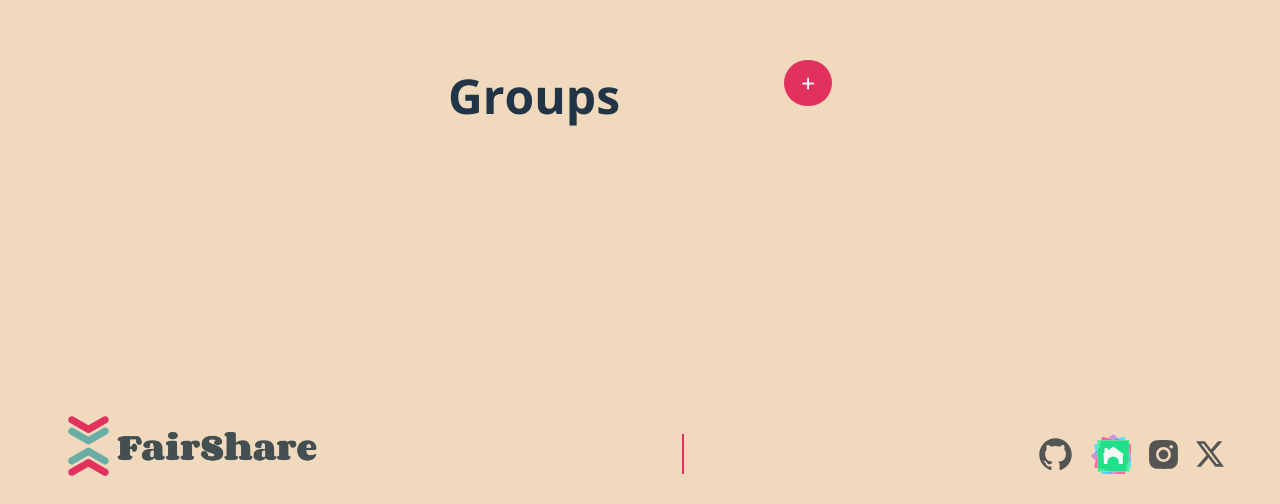
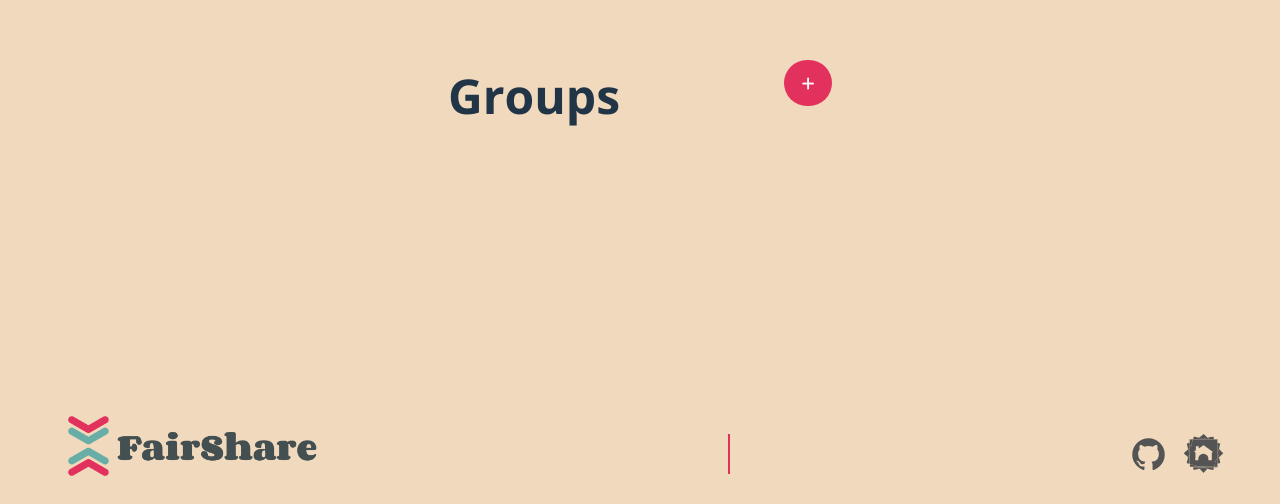
Before and after one commit to chingu-voyages/v51-tier2-team-27, a React (Vite) app in the folder vite-project/: page / in a window 1280 px wide. Shown: the part 296-800 px from the top of the page. Built offline with nearby package versions, Linux system fonts and the light colour scheme.

Commit message:
update SVGs/links

```diff
--- a/vite-project/src/components/Footer.jsx
+++ b/vite-project/src/components/Footer.jsx
@@ -14,7 +14,7 @@ export default function Footer() {
       <div className="border-l-2 border-[#E3315D] h-10 mx-4"></div>
       <div className="flex items-center mr-14 space-x-4">
         <a
-          href="https://https://github.com/chingu-voyages/v51-tier2-team-27.com"
+          href="https://github.com/chingu-voyages/v51-tier2-team-27"
           target="_blank"
           rel="noopener noreferrer"
           className=""
@@ -48,222 +48,187 @@ export default function Footer() {
         shapeRendering="geometricPrecision"
         textRendering="geometricPrecision"
         version="1.1"
-        viewBox="0 0 112 112"
+        viewBox="0 0 128 128"
       >
         <g transform="translate(.5 -.5)">
           <path
-            fill="#d091df"
+            fill="#545454"
             d="M74.5 12.5c-4.771 1.778-9.771 3.111-15 4a44.203 44.203 0 00-12-4A239.965 239.965 0 0062 .5a71.023 71.023 0 0112.5 12z"
             opacity="1"
           ></path>
         </g>
         <g transform="translate(.5 -.5)">
           <path
-            fill="#fb64a5"
+            fill="#545454"
             d="M47.5 12.5a44.203 44.203 0 0112 4v1h-31c-.004-3.736 1.33-6.736 4-9a94.845 94.845 0 0015 4z"
             opacity="1"
           ></path>
         </g>
         <g transform="translate(.5 -.5)">
           <path
-            fill="#54dcfd"
+            fill="#545454"
             d="M95.5 17.5h-16l-4-5a58.377 58.377 0 0118-3.5 22.686 22.686 0 012 8.5z"
             opacity="1"
           ></path>
         </g>
         <g transform="translate(.5 -.5)">
           <path
-            fill="#48b5f4"
+            fill="#545454"
             d="M74.5 12.5h1l4 5h-20v-1c5.229-.889 10.229-2.222 15-4z"
             opacity="1"
           ></path>
         </g>
         <g transform="translate(.5 -.5)">
           <path
-            fill="#7fcca8"
+            fill="#545454"
             d="M28.5 18.5v-1h78v39h-1v-38h-77z"
             opacity="1"
           ></path>
         </g>
         <g transform="translate(.5 -.5)">
           <path
-            fill="#20e18a"
+            fill="#545454"
             d="M27.5 18.5h78v63a25.136 25.136 0 00-4.5 4 34935.3 34935.3 0 00-4.5 20h-23a506.422 506.422 0 00-32-1.5 8.902 8.902 0 00-4-3 467.7 467.7 0 00-19-4.5v-29-25a25.15 25.15 0 004.5-4 217.179 217.179 0 014.5-20z"
             opacity="1"
           ></path>
         </g>
         <g transform="translate(.5 -.5)">
           <path
-            fill="#4fdbfd"
+            fill="#545454"
             d="M17.5 28.5v16l-5 4a140.315 140.315 0 00-4-16c2.264-2.67 5.264-4.004 9-4z"
             opacity="1"
           ></path>
         </g>
         <g transform="translate(.5 -.5)">
           <path
-            fill="#30f694"
+            fill="#545454"
             d="M27.5 18.5a217.179 217.179 0 00-4.5 20 25.15 25.15 0 01-4.5 4v-24h9z"
             opacity="1"
           ></path>
         </g>
         <g transform="translate(.5 -.5)">
           <path
-            fill="#fb62a4"
+            fill="#545454"
             d="M106.5 28.5a29.45 29.45 0 009 2 314.303 314.303 0 00-4 17l-4 12h-1v-3-28z"
             opacity="1"
           ></path>
         </g>
         <g transform="translate(.5 -.5)">
           <path
-            fill="#f6f8f7"
+            fill="#F0D9BC"
             d="M35.5 84.5v-26c-1.599.268-2.932-.066-4-1a35.491 35.491 0 015.5-4c.5-4.655.666-9.322.5-14h9c-.163 2.357.003 4.69.5 7L60.5 37c1-.667 2-.667 3 0l29 21a8.434 8.434 0 01-4 .5v26h-11c1.453-12.21-3.88-19.21-16-21-11.79 1.864-17.124 8.864-16 21h-10z"
             opacity="1"
           ></path>
         </g>
         <g transform="translate(.5 -.5)">
           <path
-            fill="#50e7b2"
+            fill="#545454"
             d="M28.5 17.5v1h-10v49h-1v-4-19-16-11h11z"
             opacity="1"
           ></path>
         </g>
         <g transform="translate(.5 -.5)">
           <path
-            fill="#42b6f5"
+            fill="#545454"
             d="M17.5 44.5v19h-1c-.733-4.945-2.066-9.611-4-14v-1l5-4z"
             opacity="1"
           ></path>
         </g>
         <g transform="translate(.5 -.5)">
           <path
-            fill="#d191df"
+            fill="#545454"
             d="M111.5 47.5c3.605 5.274 7.938 9.94 13 14v1l-13 12a145.935 145.935 0 01-4-15l4-12z"
             opacity="1"
           ></path>
         </g>
         <g transform="translate(.5 -.5)">
           <path
-            fill="#ce91e0"
+            fill="#545454"
             d="M12.5 49.5c1.934 4.388 3.267 9.055 4 14a81.095 81.095 0 00-4 11l-13-12v-1l13-12z"
             opacity="1"
           ></path>
         </g>
         <g transform="translate(.5 -.5)">
           <path
-            fill="#83eab5"
+            fill="#545454"
             d="M31.5 57.5c1.068.934 2.401 1.268 4 1v26c-.993-8.15-1.326-16.483-1-25-1.478.262-2.811-.071-4-1 .124-.607.457-.94 1-1z"
             opacity="1"
           ></path>
         </g>
         <g transform="translate(.5 -.5)">
           <path
-            fill="#4bb5f4"
+            fill="#545454"
             d="M106.5 59.5h1a145.935 145.935 0 004 15v1l-5 4v-20z"
             opacity="1"
           ></path>
         </g>
         <g transform="translate(.5 -.5)">
           <path
-            fill="#59e2bf"
+            fill="#545454"
             d="M105.5 56.5h1v50h-11v-1h10v-24-25z"
             opacity="1"
           ></path>
         </g>
         <g transform="translate(.5 -.5)">
           <path
-            fill="#54dcfe"
+            fill="#545454"
             d="M111.5 75.5a87.953 87.953 0 014 18 87.818 87.818 0 00-9 2v-16l5-4z"
             opacity="1"
           ></path>
         </g>
         <g transform="translate(.5 -.5)">
           <path
-            fill="#f864a5"
+            fill="#545454"
             d="M16.5 63.5h1v32c-2.77.08-5.437-.42-8-1.5a4.938 4.938 0 01-1-2.5 194.926 194.926 0 004-17 81.095 81.095 0 014-11z"
             opacity="1"
           ></path>
         </g>
         <g transform="translate(.5 -.5)">
           <path
-            fill="#2ff793"
+            fill="#545454"
             d="M105.5 81.5v24h-9a34935.3 34935.3 0 014.5-20 25.136 25.136 0 014.5-4z"
             opacity="1"
           ></path>
         </g>
         <g transform="translate(.5 -.5)">
           <path
-            fill="#2bf490"
+            fill="#545454"
             d="M18.5 96.5a467.7 467.7 0 0119 4.5 8.902 8.902 0 014 3c10.841.17 21.508.67 32 1.5h-55v-9z"
             opacity="1"
           ></path>
         </g>
         <g transform="translate(.5 -.5)">
           <path
-            fill="#50dbfd"
+            fill="#545454"
             d="M28.5 106.5h16l4 5-18 4a46.845 46.845 0 01-2-9z"
             opacity="1"
           ></path>
         </g>
         <g transform="translate(.5 -.5)">
           <path
-            fill="#45b6f3"
+            fill="#545454"
             d="M44.5 106.5h20c0 .667-.333 1-1 1-4.94.732-9.607 2.065-14 4h-1l-4-5z"
             opacity="1"
           ></path>
         </g>
         <g transform="translate(.5 -.5)">
           <path
-            fill="#fa66a6"
+            fill="#545454"
             d="M64.5 106.5h31a33.683 33.683 0 00-2 9 148.522 148.522 0 01-19-4 4903.23 4903.23 0 01-11-4c.667 0 1-.333 1-1z"
             opacity="1"
           ></path>
         </g>
         <g transform="translate(.5 -.5)">
           <path
-            fill="#cf92e0"
+            fill="#545454"
             d="M63.5 107.5a4903.23 4903.23 0 0011 4l-12 13h-1l-12-13c4.393-1.935 9.06-3.268 14-4z"
             opacity="1"
           ></path>
         </g>
       </svg>
         </a>
-        <a
-          href="https://twitter.com"
-          target="_blank"
-          rel="noopener noreferrer"
-          className=""
-        >
-          <svg
-            width="33"
-            height="33"
-            viewBox="0 0 33 33"
-            fill="none"
-            xmlns="http://www.w3.org/2000/svg"
-          >
-            <path
-              d="M16.5 11.6944C13.8394 11.6944 11.6944 13.86 11.6944 16.5C11.6944 19.14 13.86 21.3056 16.5 21.3056C19.14 21.3056 21.3056 19.14 21.3056 16.5C21.3056 13.86 19.14 11.6944 16.5 11.6944ZM30.9375 16.5C30.9375 14.4994 30.9375 12.54 30.8344 10.5394C30.7312 8.22938 30.195 6.16688 28.5037 4.49625C26.8125 2.805 24.7706 2.26875 22.4606 2.16562C20.46 2.0625 18.5006 2.0625 16.5 2.0625C14.4994 2.0625 12.54 2.0625 10.5394 2.16562C8.22938 2.26875 6.16688 2.805 4.49625 4.49625C2.805 6.1875 2.26875 8.22938 2.16562 10.5394C2.0625 12.54 2.0625 14.4994 2.0625 16.5C2.0625 18.5006 2.0625 20.46 2.16562 22.4606C2.26875 24.7706 2.805 26.8331 4.49625 28.5037C6.1875 30.195 8.22938 30.7312 10.5394 30.8344C12.54 30.9375 14.4994 30.9375 16.5 30.9375C18.5006 30.9375 20.46 30.9375 22.4606 30.8344C24.7706 30.7312 26.8331 30.195 28.5037 28.5037C30.195 26.8125 30.7312 24.7706 30.8344 22.4606C30.9581 20.4806 30.9375 18.5006 30.9375 16.5ZM16.5 23.9044C12.3956 23.9044 9.09562 20.6044 9.09562 16.5C9.09562 12.3956 12.3956 9.09562 16.5 9.09562C20.6044 9.09562 23.9044 12.3956 23.9044 16.5C23.9044 20.6044 20.6044 23.9044 16.5 23.9044ZM24.2137 10.5188C23.265 10.5188 22.4812 9.75563 22.4812 8.78625C22.4812 7.81688 23.2444 7.05375 24.2137 7.05375C25.1831 7.05375 25.9462 7.81688 25.9462 8.78625C25.9515 9.01217 25.9102 9.23675 25.8251 9.44607C25.7399 9.6554 25.6127 9.845 25.4513 10.0031C25.2931 10.1646 25.1035 10.2918 24.8942 10.377C24.6849 10.4621 24.4603 10.5033 24.2344 10.4981L24.2137 10.5188Z"
-              fill="#545454"
-            />
-          </svg>
-        </a>
-        <a
-          href="https://instagram.com"
-          target="_blank"
-          rel="noopener noreferrer"
-        >
-          <svg
-            width="28"
-            height="26"
-            viewBox="0 0 28 26"
-            fill="none"
-            xmlns="http://www.w3.org/2000/svg"
-          >
-            <path
-              d="M22.05 0.312012H26.344L16.964 11.06L28 25.688H19.36L12.588 16.818L4.848 25.688H0.55L10.582 14.188L0 0.314012H8.86L14.972 8.42001L22.05 0.312012ZM20.54 23.112H22.92L7.56 2.75401H5.008L20.54 23.112Z"
-              fill="#545454"
-            />
-          </svg>
-        </a>
+
+
       </div>
     </div>
   );
```
